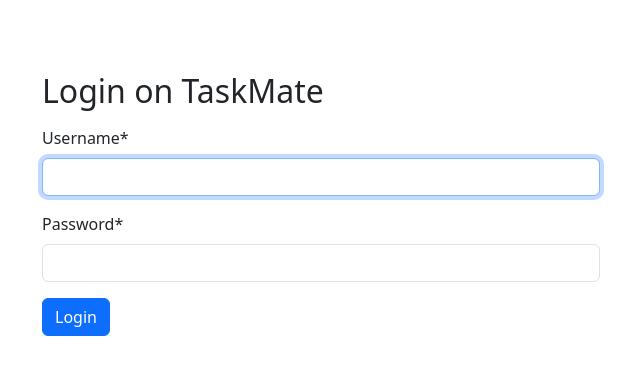
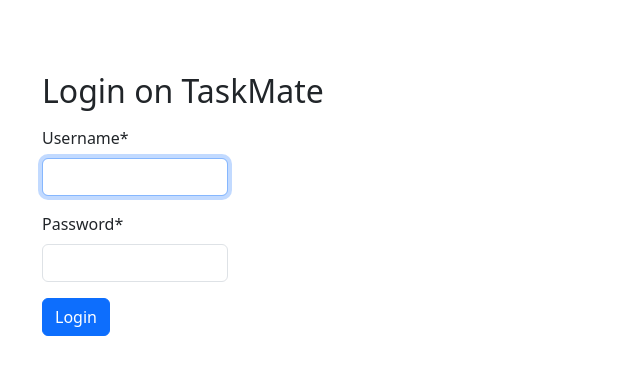
Before and after one commit to Emycyber/taskmate, a Django app: page /account/login in a window 1280 px wide. Shown: the part 66-449 px from the top of the page, without its empty margins (40-680 px from the left). Run offline with Django 5.2, Linux system fonts and the light colour scheme; some libraries are stand-ins or nearby versions.

Commit message:
Redesign Login Page

```diff
--- a/user_app/templates/login.html
+++ b/user_app/templates/login.html
@@ -9,7 +9,7 @@
     <div class="container mt-5">
 
         </br>
-
+<div class="col-12 col-sm-6 col-lg-4">
         <h2 class="mb-3">Login on TaskMate</h2>
             {% if messages %}
                 {% for message in messages %}
@@ -32,4 +32,5 @@
 
         </form>
     </div>
+    </div>
 {% endblock content %}
```
